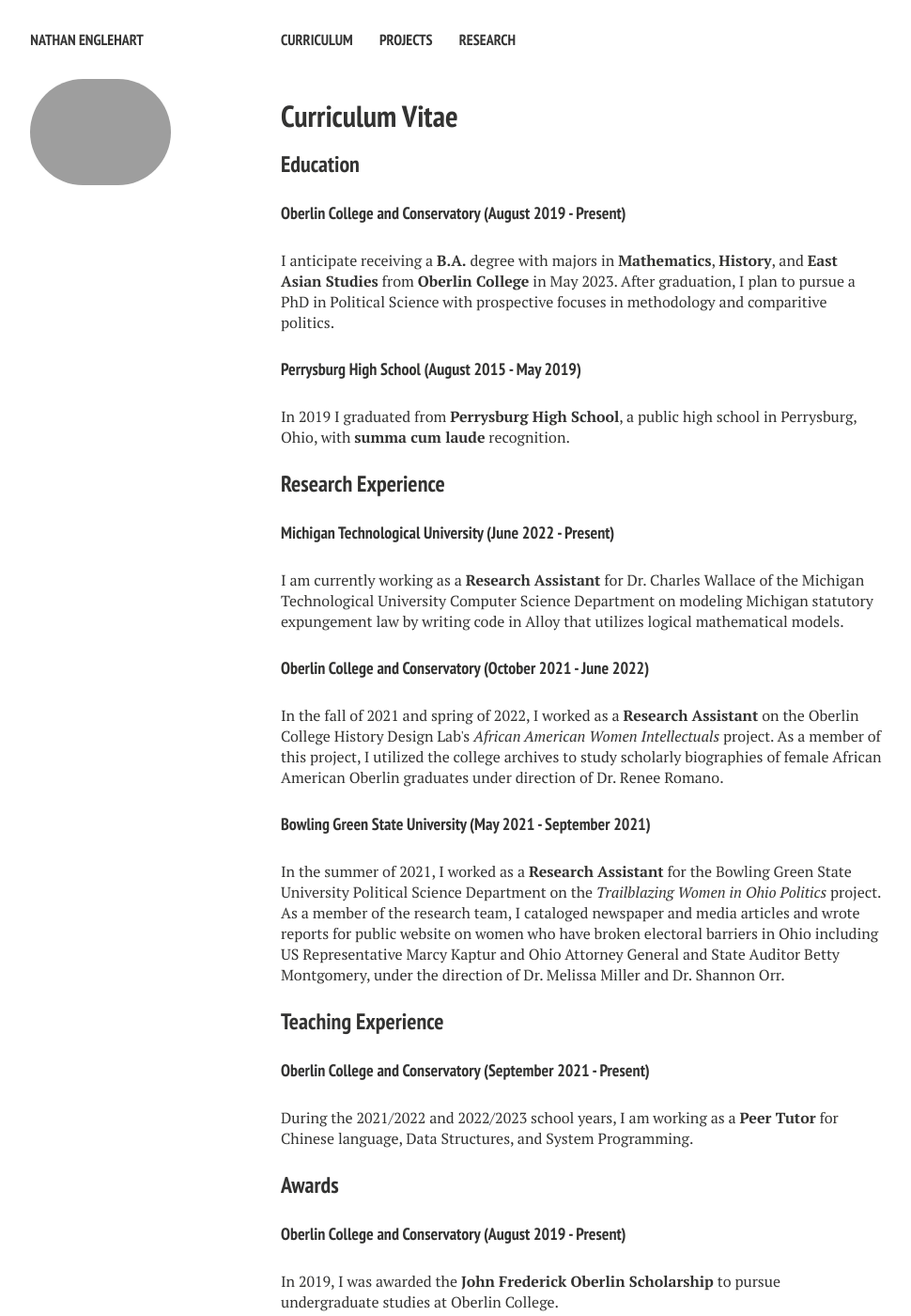
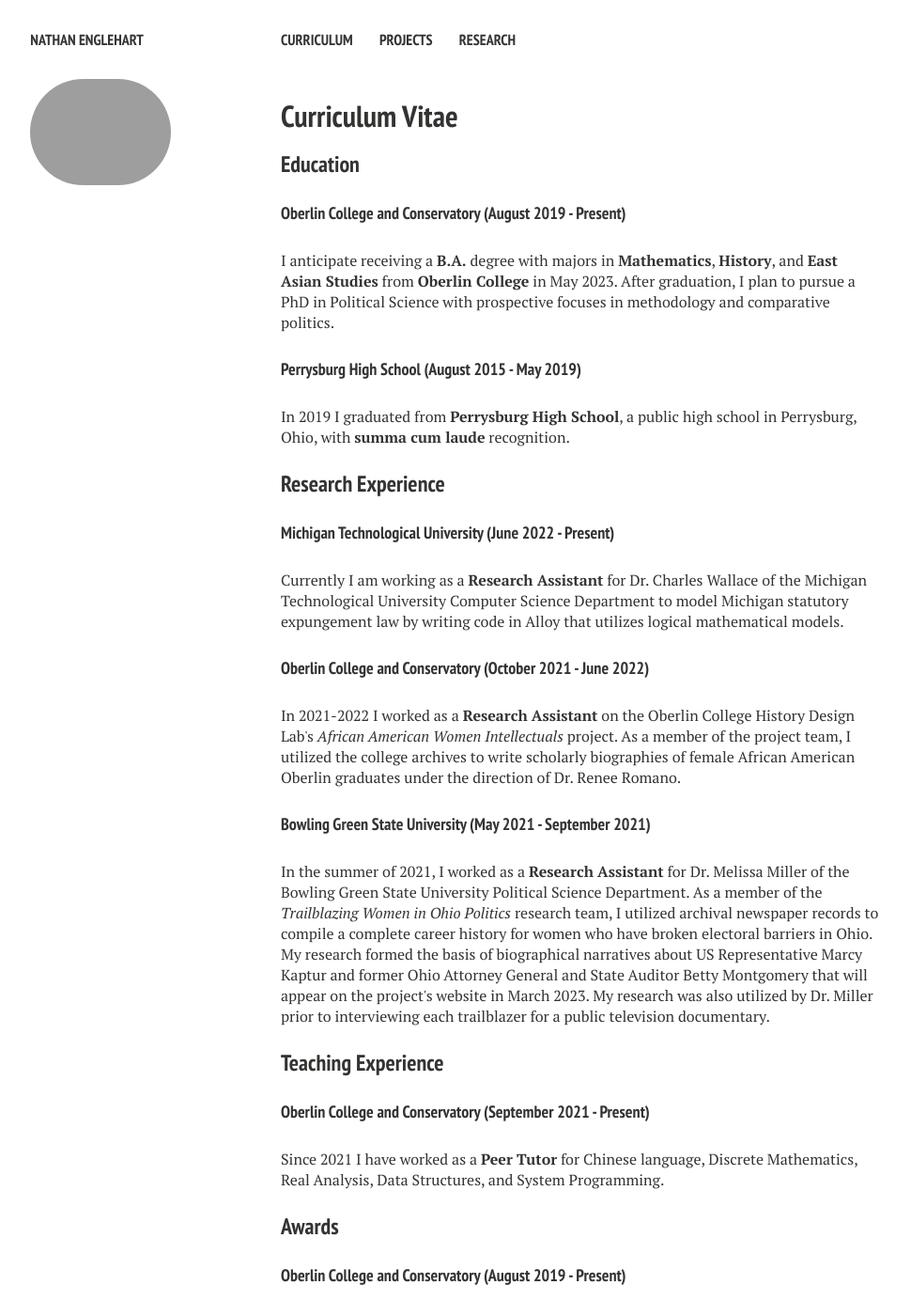
Before and after one commit to nathanenglehart/nathanenglehart.github.io, a Jekyll site: the page built from cv.md, in a window 1280 px wide and 1400 px high. Shown: the whole window at 94% size, without its empty margins (21-991 px from the left). Built offline with Jekyll 4.4.1, drawn with Linux system fonts in a browser that asks for light colours; nearby versions of some CDN libraries; some of the changed text lies outside the part shown.

Commit message:
Update cv.html

```diff
--- a/_layouts/cv.html
+++ b/_layouts/cv.html
@@ -49,7 +49,7 @@
 
       <h4>Oberlin College and Conservatory (August 2019 - Present)</h4>
       <p class="paragraph">
-      I anticipate receiving a <strong>B.A.</strong> degree with majors in <strong>Mathematics</strong>, <strong>History</strong>, and <strong>East Asian Studies</strong> from <strong>Oberlin College</strong> in May 2023. After graduation, I plan to pursue a PhD in Political Science with prospective focuses in methodology and comparitive politics.</p>
+      I anticipate receiving a <strong>B.A.</strong> degree with majors in <strong>Mathematics</strong>, <strong>History</strong>, and <strong>East Asian Studies</strong> from <strong>Oberlin College</strong> in May 2023. After graduation, I plan to pursue a PhD in Political Science with prospective focuses in methodology and comparative politics.</p>
       <!-- as well as a minor in <strong>Computer Science</strong> -->
 
       <!--<h4>Bowling Green State University (May 2020 - September 2021)</h4>
@@ -62,26 +62,26 @@
       <h3>Research Experience</h3>
 
       <h4>Michigan Technological University (June 2022 - Present)</h4>
-      <p class="paragraph">I am currently working as a <strong>Research Assistant</strong> for Dr. Charles Wallace of the Michigan Technological University Computer Science Department on modeling Michigan statutory expungement law by writing code in Alloy that utilizes logical mathematical models. </p>
+      <p class="paragraph">Currently I am working as a <strong>Research Assistant</strong> for Dr. Charles Wallace of the Michigan Technological University Computer Science Department to model Michigan statutory expungement law by writing code in Alloy that utilizes logical mathematical models. </p>
 
       <h4>Oberlin College and Conservatory (October 2021 - June 2022)</h4>
-      <p class="paragraph">In the fall of 2021 and spring of 2022, I worked as a <strong>Research Assistant</strong> on the Oberlin College History Design Lab's <i>African American Women Intellectuals</i> project. As a member of this project, I utilized the college archives to study scholarly biographies of female African American Oberlin graduates under direction of Dr. Renee Romano. </p>
+      <p class="paragraph">In 2021-2022 I worked as a <strong>Research Assistant</strong> on the Oberlin College History Design Lab's <i>African American Women Intellectuals</i> project. As a member of the project team, I utilized the college archives to write scholarly biographies of female African American Oberlin graduates under the direction of Dr. Renee Romano. </p>
       <!--<p style="margin-top: 1.625rem !important;" class="paragraph">During the fall of 2021 and spring of 2022, I am working as a <strong>Data Structures Tutor</strong> for Oberlin data structures lectures (CSCI 151), conducting one-on-one and group sessions in which we cover topics including queues, stacks, heaps, trees, hash maps, linked lists, sorting algorithms, and dynamic programming.</p>
       <p style="margin-top: 1.625rem !important;" class="paragraph">I am also working as a <strong>Chinese Tutor</strong> for Oberlin's elementary Chinese (CHIN 101) and intermediate Chinese lectures (CHIN 201), during the fall of 2021. This includes teaching tones, fundamental grammatical structures, and text comprehension. </p>-->
 
       <h4>Bowling Green State University (May 2021 - September 2021)</h4>
-      <p class="paragraph">In the summer of 2021, I worked as a <strong>Research Assistant</strong> for the Bowling Green State University Political Science Department on the <i>Trailblazing Women in Ohio Politics</i> project. As a member of the research team, I cataloged newspaper and media articles and wrote reports for public website on women who have broken electoral barriers in Ohio including US Representative Marcy Kaptur and Ohio Attorney General and State Auditor Betty Montgomery, under the direction of Dr. Melissa Miller and Dr. Shannon Orr.</p>
+      <p class="paragraph">In the summer of 2021, I worked as a <strong>Research Assistant</strong> for Dr. Melissa Miller of the Bowling Green State University Political Science Department. As a member of the <i>Trailblazing Women in Ohio Politics</i> research team, I utilized archival newspaper records to compile a complete career history for women who have broken electoral barriers in Ohio. My research formed the basis of biographical narratives about US Representative Marcy Kaptur and former Ohio Attorney General and State Auditor Betty Montgomery that will appear on the project's website in March 2023. My research was also utilized by Dr. Miller prior to interviewing each trailblazer for a public television documentary.</p>
 
       <h3>Teaching Experience</h3>
       <!-- style="margin-top: 1.625rem !important;" -->
       <h4>Oberlin College and Conservatory (September 2021 - Present)</h4>
-      <p class="paragraph">During the 2021/2022 and 2022/2023 school years, I am working as a <strong>Peer Tutor</strong> for Chinese language, Data Structures, and System Programming.</p>
+      <p class="paragraph">Since 2021 I have worked as a <strong>Peer Tutor</strong> for Chinese language, Discrete Mathematics, Real Analysis, Data Structures, and System Programming.</p>
 
       <h3>Awards</h3>
 
       <h4>Oberlin College and Conservatory (August 2019 - Present)</h4>
-      <p class="paragraph">In 2019, I was awarded the <strong>John Frederick Oberlin Scholarship</strong> to pursue undergraduate studies at Oberlin College. </p>
-      <p style="margin-top: 1.625rem !important;" class="paragraph">In 2021 and 2022, I was named an ITA (Intercollegiate Tennis Association) <strong>All-Academic Scholar</strong> and also made the NCAC (North Coast Athletic Conference) <strong>Honor Roll</strong>.</p>
+      <p class="paragraph">In 2019 I was awarded the <strong>John Frederick Oberlin Scholarship</strong> to pursue undergraduate studies at Oberlin College. </p>
+      <p style="margin-top: 1.625rem !important;" class="paragraph">In 2021 and 2022 I was named an ITA (Intercollegiate Tennis Association) <strong>All-Academic Scholar</strong> and also made the NCAC (North Coast Athletic Conference) <strong>Honor Roll</strong>.</p>
 
       <h3>Skills</h3>
 
@@ -89,16 +89,20 @@
       <p class="paragraph">I am able to read, write, and speak <strong>Chinese</strong> with advanced proficiency.
 
       <h4>Programming</h4><!-- <strong>R</strong>, <strong>Alloy</strong> -->
-      <p class="paragraph">I often program in <strong>C</strong>, <strong>Python</strong>, and <strong>R</strong>. I also have significant experience in <strong>Bash Scripting</strong> and <strong>C++</strong> and have done a large project in each of these languages. My favorite editor for programming is <strong>Vim</strong>.</p> <!-- <strong>Java</strong> -->
+      <p class="paragraph">Major projects I have undertaken have utilized <strong>Bash Scripting</strong>, <strong>Python</strong>, <strong>R</strong>, <strong>C</strong>, and <strong>C++</strong>. My favorite editor for programming is <strong>Vim</strong>.</p> <!-- <strong>Java</strong> -->
+
+
+ <!--     I often program in <strong>C</strong>, <strong>Python</strong>, and <strong>R</strong>. I also have significant experience in <strong>Bash Scripting</strong> and <strong>C++</strong> and have done a large project in each of these languages. My favorite editor for programming is <strong>Vim</strong>.</p> -->
+      <!-- <strong>Java</strong> -->
 
       <h4>Office Suites</h4>
       <p class="paragraph">I am highly proficient in <strong>LaTeX</strong> and <strong>Markdown</strong>.</p>
 
-      <h3>Supplements</h3>
+      <!--<h3>Supplements</h3>
 
       <p style="padding-bottom: 1.625rem;" class="paragraph">Please browse this website for more details about me, including my a pdf of my <a style="color: #343434; text-decoration: none; border-bottom: 1px dotted #b3b3b3;" href="/files/cv.pdf" download>cv</a>. </p>
       <p class="paragraph">Additionally, I have <a style="color: #343434; text-decoration: none; border-bottom: 1px dotted #b3b3b3;" href="https://github.com/nathanenglehart">GitHub</a> and <a style="color: #343434; text-decoration: none; border-bottom: 1px dotted #b3b3b3;" href="https://www.linkedin.com/in/nathan-englehart-404701205/">LinkedIn</a>.</p>
-
+-->
       <!--I have a LinkedIn here. A pdf of my cv can be found here. </p>-->
       <!--<p style="padding-bottom: 1.625rem;" class="paragraph">Please browse this website for more details about me, including my a pdf of my condensed <a style="color: #343434; text-decoration: none; border-bottom: 1px dotted #b3b3b3;" href="/files/resume.pdf" download>resume</a> and lists of my <a style="color: #343434; text-decoration: none; border-bottom: 1px dotted #b3b3b3;" href="/publications/">publications</a> and <a style="color: #343434; text-decoration: none; border-bottom: 1px dotted #b3b3b3;" href="/projects/">projects</a>. References are available upon request.</p>
       <p class="paragraph">Also, please visit my <a style="color: #343434; text-decoration: none; border-bottom: 1px dotted #b3b3b3;" href="https://github.com/nathanenglehart">GitHub</a> page for other various projects I have worked on and my <a style="color: #343434; text-decoration: none; border-bottom: 1px dotted #b3b3b3;" href="https://www.linkedin.com/in/nathan-englehart-404701205/">LinkedIn</a> for other details about me.</p>-->
```
